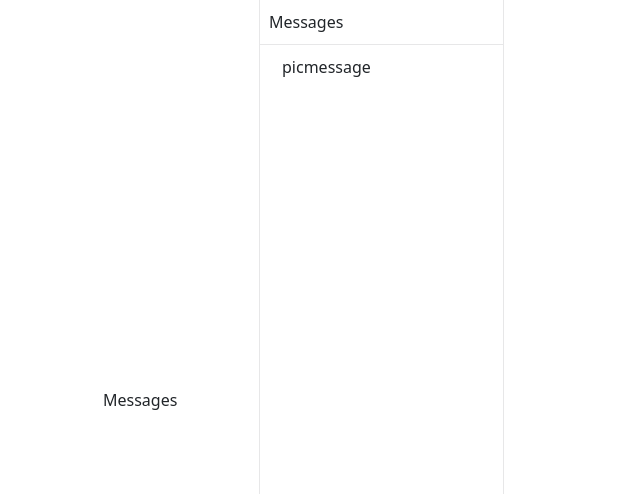
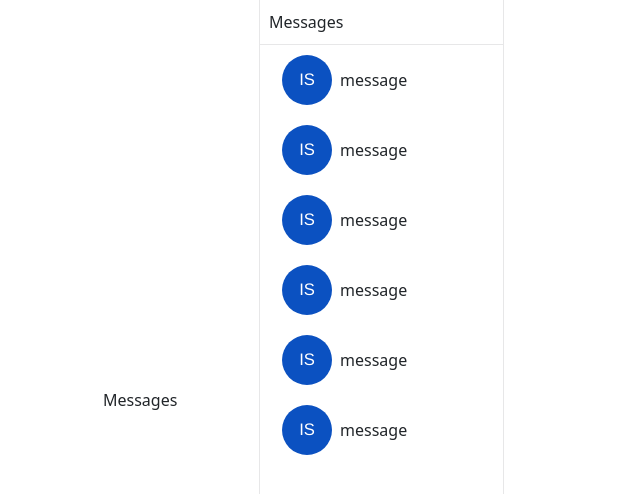
Before and after one commit to inyhsu/Social-Network, a React app: page / in a window 1280 px wide. Shown: the top 494 px of the page, without its empty margins (0-640 px from the left). Built offline with nearby package versions, Linux system fonts and the light colour scheme; the HTML template or start-up script is replaced by a standard one.

Commit message:
Create ChatPreviewDetail, install react-avatar

```diff
--- a/package.json
+++ b/package.json
@@ -27,6 +27,7 @@
     "bootstrap": "^5.1.1",
     "less-loader": "^10.1.0",
     "react": "^17.0.2",
+    "react-avatar": "^3.10.0",
     "react-bootstrap": "^2.0.0-rc.1",
     "react-dom": "^17.0.2",
     "sass": "^1.43.2",
--- a/src/components/Chat/Chat.scss
+++ b/src/components/Chat/Chat.scss
@@ -12,6 +12,11 @@
         display: flex;
         justify-content: start;
         padding: 10px;
+        align-items: center;
+    }
+
+    &__preview-message{
+        margin-left: 0.5rem;
     }
 
 }
--- a/src/components/Chat/ChatPreview.js
+++ b/src/components/Chat/ChatPreview.js
@@ -1,12 +1,18 @@
 import React from 'react';
 
-const ChatPreview = props =>{
-    return(
+import Avatar from 'react-avatar';
+import ChatPreviewDetail from './ChatPreviewDetail'
+
+const ChatPreview = props => {
+    return (
         <>
-            <div className="chat__preview-container">
-                <div>pic</div>
-                <div>message</div>
-            </div>
+            <ChatPreviewDetail />
+            <ChatPreviewDetail />
+            <ChatPreviewDetail />
+            <ChatPreviewDetail />
+            <ChatPreviewDetail />
+            <ChatPreviewDetail />
+
         </>
     )
 }
--- /dev/null
+++ b/src/components/Chat/ChatPreviewDetail.js
@@ -0,0 +1,16 @@
+import React from 'react';
+
+import Avatar from 'react-avatar';
+
+const ChatPreviewDetail = props => {
+    return (
+        <>
+            <div className="chat__preview-container">
+                <Avatar name="Ingrid Su"size="50" round={true}/>
+                <div className="chat__preview-message">message</div>
+            </div>
+        </>
+    )
+}
+
+export default ChatPreviewDetail
```
Also changed, not shown: 2 other files (tests, documents, lock files or other folders).
